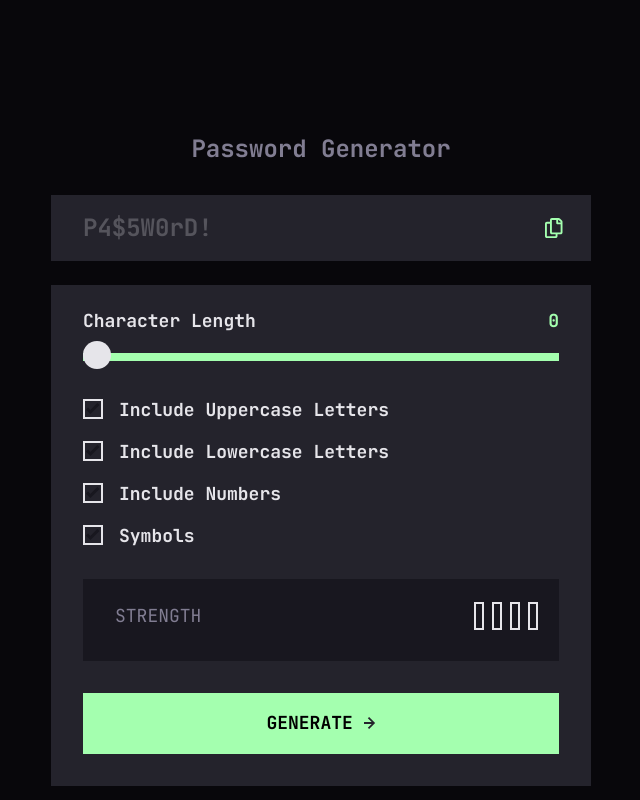
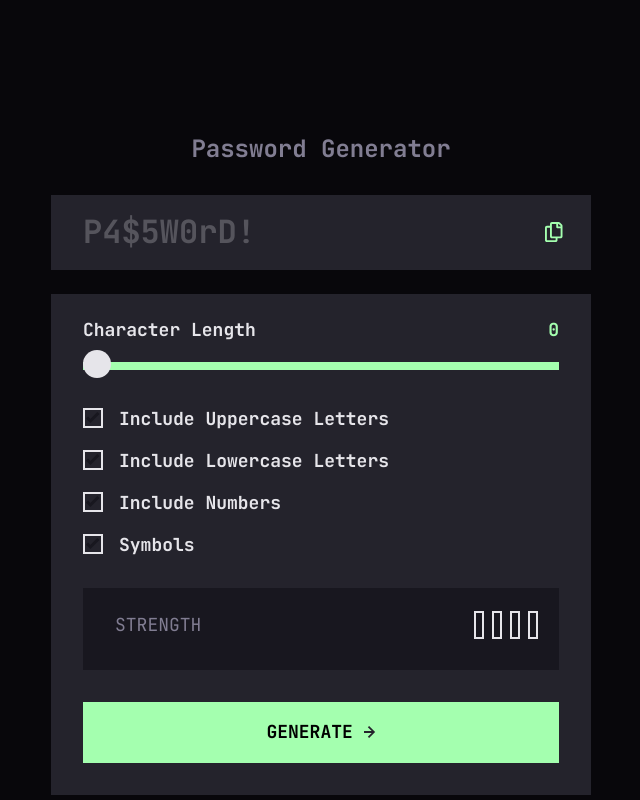
Before and after one commit to olaide-hok/password-gen-app, a website: page index.html in a window 1280 px wide. Shown: the whole page, without its empty margins (319-959 px from the left). Drawn offline with Linux system fonts and the light colour scheme.

Commit message:
update styles

```diff
--- a/code/styles/styles.scss
+++ b/code/styles/styles.scss
@@ -307,6 +307,10 @@ input[type="checkbox"]:checked {
 
     .generated_pwd {
       padding: rem(19px) rem(28px) rem(19px) 2rem;
+
+      .pwd {
+        font-size: 2rem;
+      }
     }
 
     .pwd_details {
```
Also changed, not shown: code/styles/styles.css, 1 other file.
